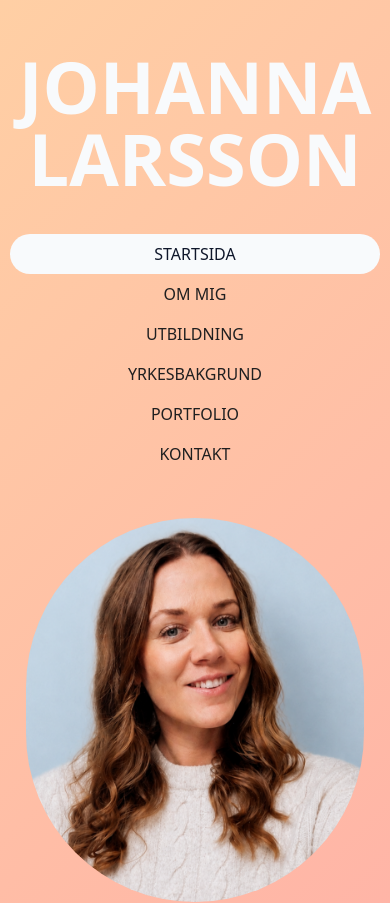
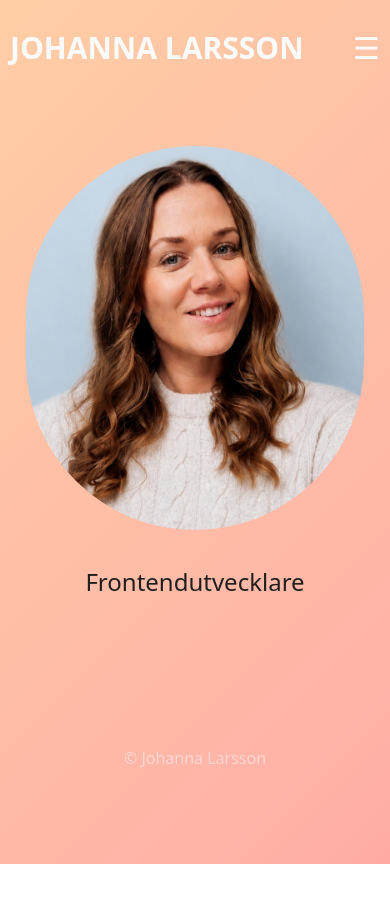
Before and after one commit to johannaskl/MyJourney, a React (Vite) app: page / in a window 390 px wide. Shown: the top 903 px of the page. After the commit the page ends 864 px from the top, so only its background shows below. Built offline with nearby package versions, Linux system fonts and the light colour scheme; the HTML template or start-up script is replaced by a standard one.

Commit message:
Add hamburger menu to nav

```diff
--- a/src/components/Layout/Layout.jsx
+++ b/src/components/Layout/Layout.jsx
@@ -1,4 +1,5 @@
 import { Link, Outlet, useLocation } from "react-router-dom";
+import { useState } from "react";
 
 const links = [
   { path: "/", label: "STARTSIDA" },
@@ -11,24 +12,55 @@
 
 const Layout = () => {
   const { pathname } = useLocation();
+  const [open, setOpen] = useState(false);
 
   return (
     <>
       <header className="text-center">
-        <Link to="/">
-          <h1 className="text-7xl sm:text-8xl md:text-9xl font-bold my-10 text-slate-50">
-            JOHANNA LARSSON
-          </h1>
-        </Link>
+        <div className="flex items-center justify-between md:block">
+          <Link to="/">
+            <h1 className="text-3xl sm:text-5xl md:text-9xl font-bold my-5 md:my-10 text-slate-50 text-left sm:text-center">
+              JOHANNA LARSSON
+            </h1>
+          </Link>
+
+          <button
+            className="md:hidden text-slate-50 text-3xl"
+            onClick={() => setOpen(!open)}
+          >☰</button>
+        </div>
 
         {/* Navigering */}
         <nav className="mt-4">
-          <ul className="flex flex-col md:flex-row justify-center">
+
+          {/* Mobilmeny */}
+          <ul className={`flex flex-col gap-2 md:hidden transition-all duration-300 ${
+            open ? "max-h-96 opacity-100 bg-slate-50/40 rounded-2xl" : "max-h-0 opacity-0 overflow-hidden"
+          }`}>
             {links.map((link) => (
               <li key={link.path}>
                 <Link
                   to={link.path}
+                  onClick={() => setOpen(false)}
                   className={`block rounded-full px-6 py-2 transition-all duration-200 ${
+                    pathname === link.path
+                      ? "bg-slate-50 text-slate-900"
+                      : "hover:bg-slate-50/60"
+                  }`}
+                >
+                  {link.label}
+                </Link>
+              </li>
+            ))}
+          </ul>
+
+          {/* Desktopmeny */}
+          <ul className="hidden md:flex flex-col md:flex-row justify-center">
+            {links.map((link) => (
+              <li key={link.path}>
+                <Link
+                  to={link.path}
+                  className={`block rounded-full px-4 lg:px-8 py-2 transition-all duration-200 ${
                     pathname === link.path
                       ? "bg-slate-50 text-slate-900"
                       : "hover:bg-slate-50/50"
```
